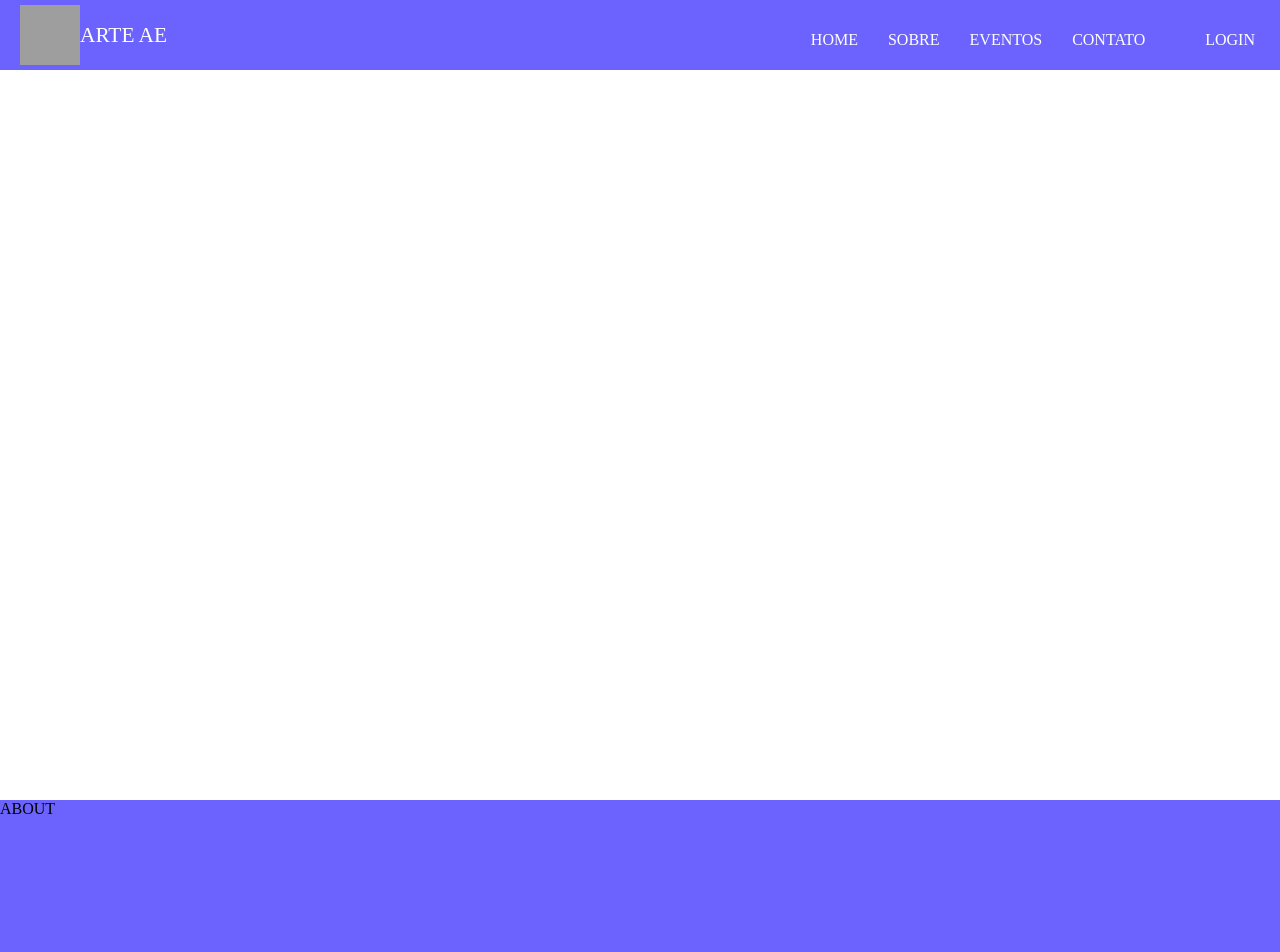
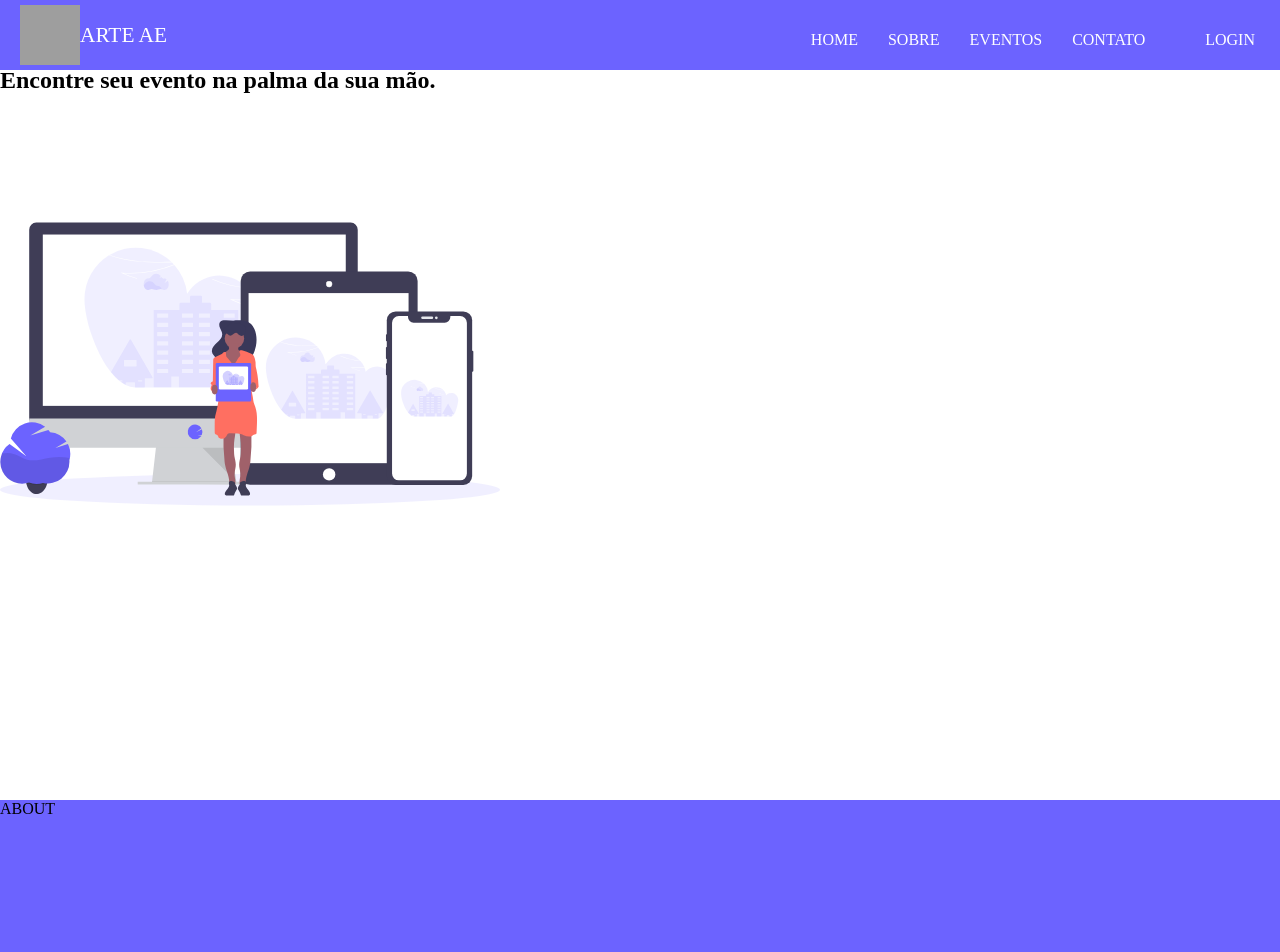
Before and after one commit to gabrdgs/Arte-ae, a Django app: page / in a window 1280 px wide. Shown: the top 952 px of the page. Run offline with Django 3.2, Linux system fonts and the light colour scheme; grey boxes are pictures that could not be loaded.

Commit message:
adicionando estrutura do header

```diff
--- a/arte_ae/templates/index.html
+++ b/arte_ae/templates/index.html
@@ -1,7 +1,15 @@
 {% extends 'base.html' %}
 {% block content %}
   <header id="home">
-    HEADER
+    <section class="content-header">
+      <div class="item-header-text">
+        <h1>Arte ae</h1>
+        <h2>Encontre seu evento na palma da sua mão.</h2>
+      </div>
+      <div class="item-header-img">
+        <img src="../static/images/image-header.svg" width="500" height="500">
+      </div>
+    </section>
   </header>
   <section id="about">
     ABOUT
@@ -9,7 +17,7 @@
   <main id="main">
     MAIN
     <div class="card">
-      <img class="card-img-top" src=".../100px180/" alt="Imagem de capa do card">
+      <img class="card-img-top" src="" alt="Imagem de capa do card">
       <div class="card-body">
         <h5 class="card-title">Título do card</h5>
         <p class="card-text">Um exemplo de texto rápido para construir o título do card e fazer preencher o conteúdo do card.</p>
@@ -17,7 +25,7 @@
       </div>
     </div>
     <div class="card">
-      <img class="card-img-top" src=".../100px180/" alt="Imagem de capa do card">
+      <img class="card-img-top" src="" alt="Imagem de capa do card">
       <div class="card-body">
         <h5 class="card-title">Título do card</h5>
         <p class="card-text">Um exemplo de texto rápido para construir o título do card e fazer preencher o conteúdo do card.</p>
@@ -25,7 +33,7 @@
       </div>
     </div>
     <div class="card">
-      <img class="card-img-top" src=".../100px180/" alt="Imagem de capa do card">
+      <img class="card-img-top" src="" alt="Imagem de capa do card">
       <div class="card-body">
         <h5 class="card-title">Título do card</h5>
         <p class="card-text">Um exemplo de texto rápido para construir o título do card e fazer preencher o conteúdo do card.</p>
```
